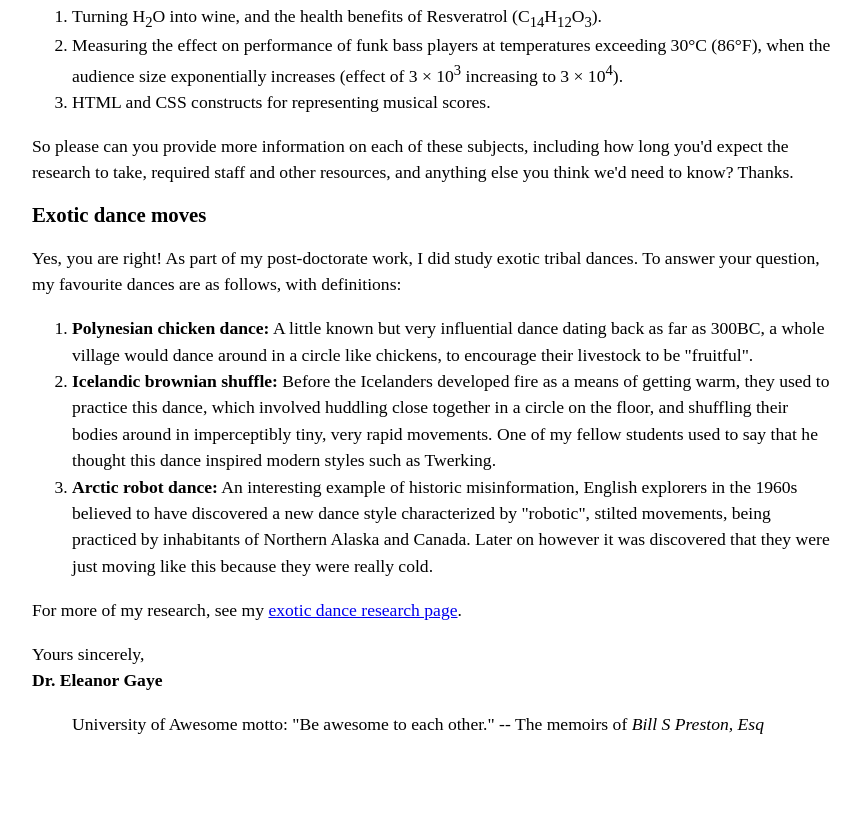
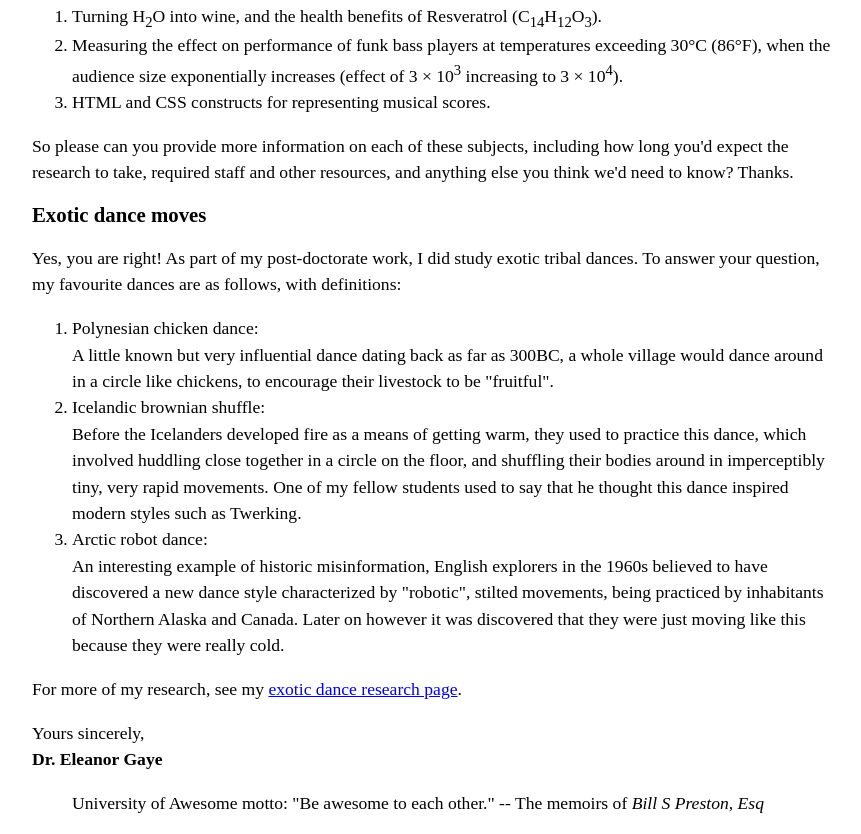
Before and after one commit to Nathan6141/Nathan6141.github.io, a plain HTML site: page ica/ica3a.html in a window 1280 px wide. Shown: the part 705-1539 px from the top of the page, without its empty margins (208-1069 px from the left). Before the commit the page ends 1460 px from the top, so only its background shows below. Drawn offline with Linux system fonts and the light colour scheme.

Commit message:
Update ica3a.html

```diff
--- a/ica/ica3a.html
+++ b/ica/ica3a.html
@@ -82,9 +82,12 @@
     <p>Yes, you are right! As part of my post-doctorate work, I did study exotic tribal dances. To answer your question, my favourite dances are as follows, with definitions:</p>
 
     <ol>
-        <li><strong>Polynesian chicken dance:</strong> A little known but very influential dance dating back as far as 300BC, a whole village would dance around in a circle like chickens, to encourage their livestock to be "fruitful".</li>
-        <li><strong>Icelandic brownian shuffle:</strong> Before the Icelanders developed fire as a means of getting warm, they used to practice this dance, which involved huddling close together in a circle on the floor, and shuffling their bodies around in imperceptibly tiny, very rapid movements. One of my fellow students used to say that he thought this dance inspired modern styles such as Twerking.</li>
-        <li><strong>Arctic robot dance:</strong> An interesting example of historic misinformation, English explorers in the 1960s believed to have discovered a new dance style characterized by "robotic", stilted movements, being practiced by inhabitants of Northern Alaska and Canada. Later on however it was discovered that they were just moving like this because they were really cold.</li>
+        <li>Polynesian chicken dance:<br>
+        A little known but very influential dance dating back as far as 300BC, a whole village would dance around in a circle like chickens, to encourage their livestock to be "fruitful".</li>
+        <li>Icelandic brownian shuffle:<br>
+        Before the Icelanders developed fire as a means of getting warm, they used to practice this dance, which involved huddling close together in a circle on the floor, and shuffling their bodies around in imperceptibly tiny, very rapid movements. One of my fellow students used to say that he thought this dance inspired modern styles such as Twerking.</li>
+        <li>Arctic robot dance:<br>
+        An interesting example of historic misinformation, English explorers in the 1960s believed to have discovered a new dance style characterized by "robotic", stilted movements, being practiced by inhabitants of Northern Alaska and Canada. Later on however it was discovered that they were just moving like this because they were really cold.</li>
     </ol>
 
     <p>For more of my research, see my <a href="http://example.com" title="Exotic Dance Research Page">exotic dance research page</a>.</p>
@@ -93,6 +96,7 @@
         <strong>Dr. Eleanor Gaye</strong></p>
 
     <blockquote>
+    <!--The following line is indented and I am not sure how to fix this; Maybe this is due to the CSS code?-->
     <p>University of Awesome motto: "Be awesome to each other." -- The memoirs of <cite>Bill S Preston, Esq</cite></p><!--cited quote from Bill Preston-->
     </blockquote>
 
```
